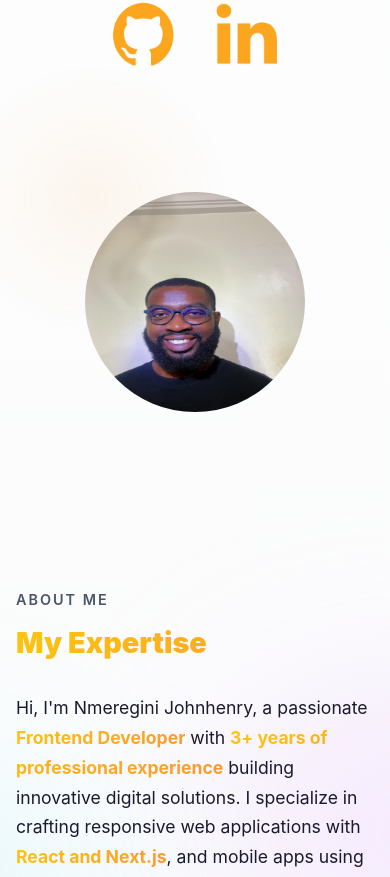
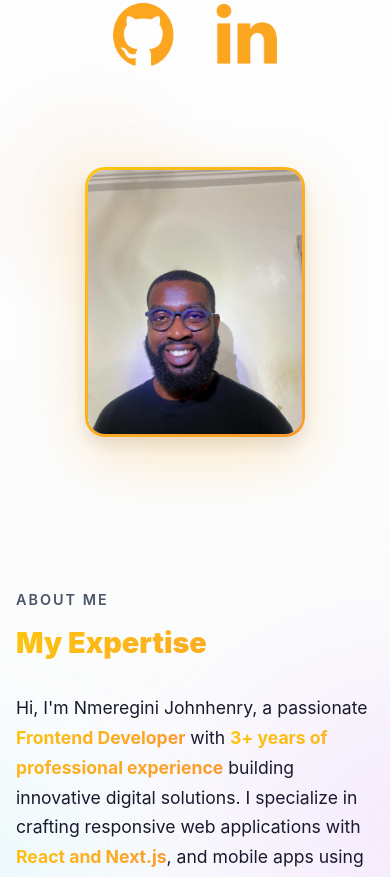
Before and after one commit to chibuezej/new-portfolio, a React (Create React App) app: page / in a window 390 px wide. Shown: the part 767-1644 px from the top of the page. Built offline with nearby package versions, Linux system fonts and the light colour scheme; a web font is replaced by a local one.

Commit message:
avater shape

```diff
--- a/src/Components/Intro/Intro.css
+++ b/src/Components/Intro/Intro.css
@@ -321,11 +321,23 @@
 .image-background{
     position: absolute;
     width: 400px;
-    height: 400px;
+    height: 450px;
     /* background: linear-gradient(135deg, rgba(255, 136, 0, 0.1) 0%, rgba(255, 107, 107, 0.1) 100%); */
-    border-radius: 50%;
+    border-radius: 20px;
     z-index: 0;
     /* animation: rotate 20s linear infinite; */
+    object-fit: cover;
+    border: 3px solid transparent;
+    background-image: linear-gradient(white, white), linear-gradient(135deg, #fdc50f 0%, #fb982f 100%);
+    background-origin: border-box;
+    background-clip: padding-box, border-box;
+    box-shadow: 0 20px 60px rgba(252, 166, 31, 0.25), 0 8px 16px rgba(0, 0, 0, 0.1);
+    transition: all 0.3s ease;
+}
+
+.image-background:hover{
+    transform: translateY(-5px);
+    box-shadow: 0 25px 70px rgba(252, 166, 31, 0.35), 0 12px 24px rgba(0, 0, 0, 0.15);
 }
 
 @keyframes rotate {
@@ -495,7 +507,7 @@
 
     .image-background{
         width: 320px;
-        height: 320px;
+        height: 380px;
     }
 
     .floating-1{
@@ -603,7 +615,7 @@
 
     .image-background{
         width: 250px;
-        height: 250px;
+        height: 300px;
     }
 
     .floating-1,
@@ -642,6 +654,6 @@
 
     .image-background {
         width: 220px;
-        height: 220px;
+        height: 270px;
     }
 }
```
